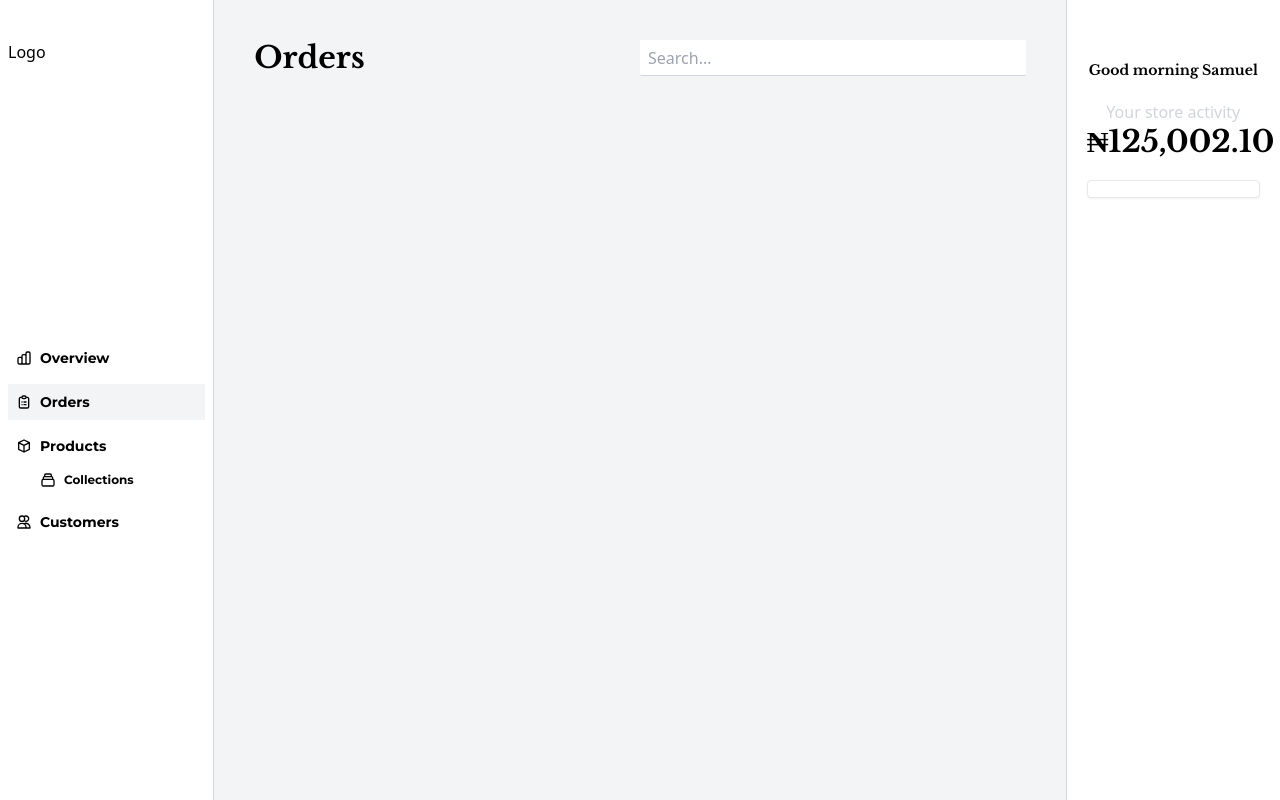
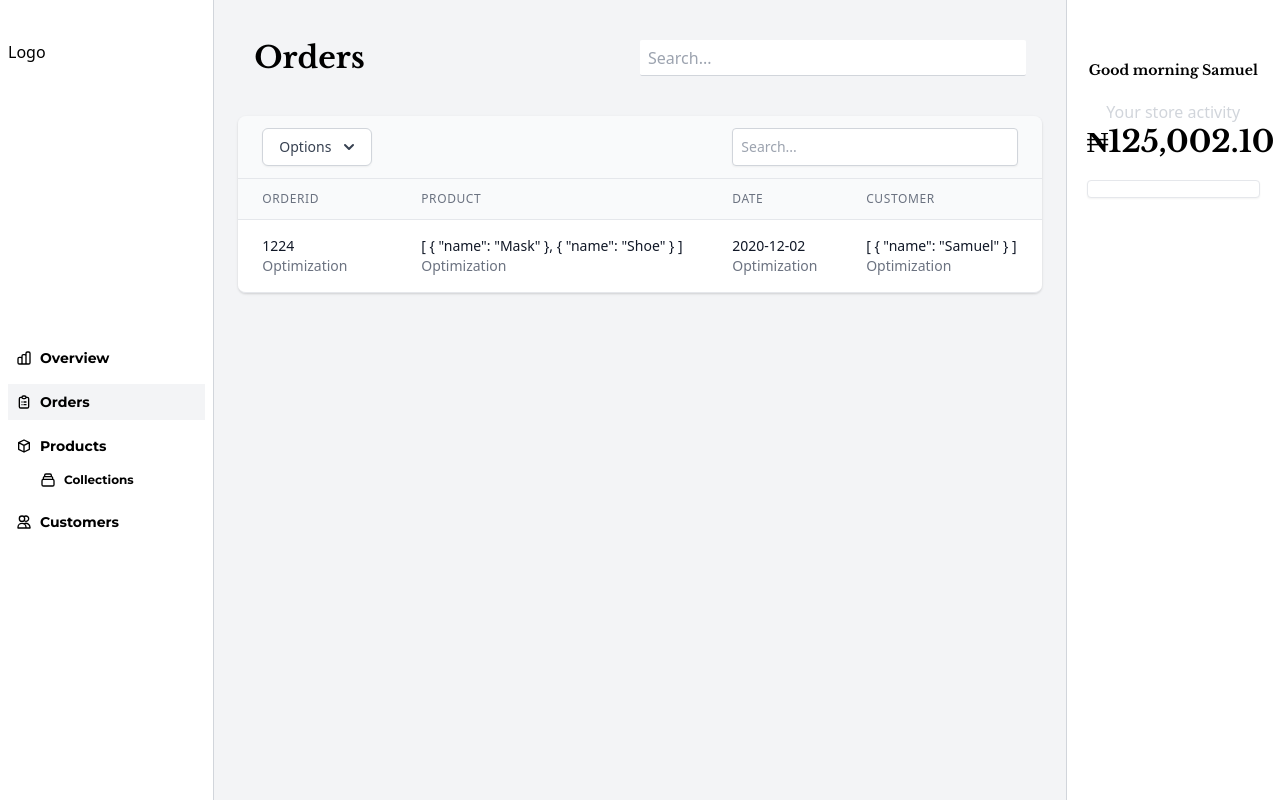
Before and after one commit to goodhands/ecommerce-admin-frontend, a Vue app: page /orders in a window 1280 px wide. Shown: the top 800 px of the page. Built offline with nearby package versions, Linux system fonts and the light colour scheme.

Commit message:
added extensible table component with TailwindCSS UI

```diff
--- /dev/null
+++ b/src/components/Menu/Select.vue
@@ -0,0 +1,54 @@
+<template>
+    <div class="relative inline-block text-left" @blur="showDropDown = false">
+        <div>
+            <button type="button" @click="showDropDown = !showDropDown"
+            class="inline-flex justify-center w-full rounded-md border border-gray-300 shadow-sm px-4 py-2 bg-white text-sm font-medium text-gray-700 hover:bg-gray-50 focus:outline-none focus:ring-2 focus:ring-offset-2 focus:ring-offset-gray-100 focus:ring-indigo-500"
+            aria-haspopup="true" aria-expanded="true">
+                Options
+                <!-- Heroicon name: chevron-down -->
+                <svg class="-mr-1 ml-2 h-5 w-5" xmlns="http://www.w3.org/2000/svg" viewBox="0 0 20 20" fill="currentColor" aria-hidden="true">
+                    <path fill-rule="evenodd" d="M5.293 7.293a1 1 0 011.414 0L10 10.586l3.293-3.293a1 1 0 111.414 1.414l-4 4a1 1 0 01-1.414 0l-4-4a1 1 0 010-1.414z" clip-rule="evenodd" />
+                </svg>
+            </button>
+        </div>
+
+        <!--
+            Dropdown panel, show/hide based on dropdown state.
+
+            Entering: "transition ease-out duration-100"
+            From: "transform opacity-0 scale-95"
+            To: "transform opacity-100 scale-100"
+            Leaving: "transition ease-in duration-75"
+            From: "transform opacity-100 scale-100"
+            To: "transform opacity-0 scale-95"
+        -->
+
+        <div v-show="showDropDown" class="origin-top-right absolute left-0 mt-2 w-56 rounded-md shadow-lg bg-white ring-1 ring-black ring-opacity-5">
+            <div class="py-1" role="menu" aria-orientation="vertical" aria-labelledby="options-menu">
+                <button class="block border-0 w-full text-left px-4 py-2 text-sm text-gray-700 hover:bg-gray-100 hover:text-gray-900"
+                        role="menuitem" @click="filter('all')">
+                    Account settings
+                </button>
+                <a href="#" class="block px-4 py-2 text-sm text-gray-700 hover:bg-gray-100 hover:text-gray-900" role="menuitem">Support</a>
+                <a href="#" class="block px-4 py-2 text-sm text-gray-700 hover:bg-gray-100 hover:text-gray-900" role="menuitem">License</a>
+                <a href="#" class="block px-4 py-2 text-sm text-gray-700 hover:bg-gray-100 hover:text-gray-900" role="menuitem">License</a>
+            </div>
+        </div>
+    </div>
+</template>
+
+<script>
+export default {
+    props: ['default', 'lists'],
+    data() {
+        return {
+            showDropDown: false,
+        }
+    },
+    methods:{
+        filter(arg){
+            this.$router.push('?sort=' + arg);
+        }
+    }
+}
+</script>
--- /dev/null
+++ b/src/components/Table/Filter.vue
@@ -0,0 +1,25 @@
+<template>
+    <input type="text" v-model="text"
+            placeholder="Search..."
+            @keyup="filter"
+            class="card w-full px-2 text-sm rounded-sm outline-none border-b-1 border-gray-300"/>
+</template>
+
+<script>
+export default {
+    name: "Filter",
+    props: ['data'],
+    data() {
+        return {
+            text:"",
+        }
+    },
+    methods:{
+        filter(){
+            //do some filtering with `text`
+            const filtered = this.data.slice(0, 1);
+            this.$emit('filtered', filtered);
+        }
+    }
+}
+</script>
--- /dev/null
+++ b/src/components/Table/Table.vue
@@ -0,0 +1,73 @@
+<template>
+    <div class="flex flex-col" @filtered="onFiltered">
+        <div class="-my-2 overflow-x-auto sm:-mx-6 lg:-mx-8">
+            <div class="py-2 h-screen align-middle inline-block min-w-full sm:px-6 lg:px-4">
+            <div class="shadow overflow-hidden border-b border-gray-200 sm:rounded-lg">
+                <table class="min-w-full divide-y divide-gray-200">
+                    <thead class="bg-gray-50">
+                        <tr>
+                            <th v-for="(option, index) in options" :key="index"
+                                scope="col"
+                                :colspan="option.colspan || 1"
+                                class="px-6 py-3 text-left text-xs font-medium text-gray-500 uppercase tracking-wider">
+                                <component :is="option.content"></component>
+                            </th>
+                        </tr>
+                    </thead>
+                    <thead class="bg-gray-50">
+                        <tr>
+                            <th scope="col"
+                                class="px-6 py-3 text-left text-xs font-medium text-gray-500 uppercase tracking-wider"
+                                v-for="(heading, index) in headings" :key="index">
+                                {{ heading.label }}
+                            </th>
+                        </tr>
+                    </thead>
+                    <tbody class="bg-white divide-y divide-gray-200">
+                        <tr v-for="(item, index) in data" :key="index">
+                            <td class="px-6 py-4 whitespace-nowrap" v-for="(heading, indices) in headings" :key="indices">
+                                <div class="text-sm text-gray-900">{{ item[heading.key] }}</div>
+                                <div class="text-sm text-gray-500">Optimization</div>
+                            </td>
+                        </tr>
+                    </tbody>
+                </table>
+            </div>
+            </div>
+        </div>
+    </div>
+</template>
+
+<script>
+import Select from '@/components/Menu/Select.vue';
+import Search from '../Search.vue';
+
+export default {
+    components:{
+        Search,
+        Select,
+    },
+    props:{
+        // lenght must match the length of headings. e.g :headings="[{colspan:1, content:'Type'}, {colspan: 1}, {colspan: 1, content: '<disha/>'}]"
+        options:{
+            type: Array,
+            required: true
+        },
+        headings:{
+            type: Array,
+            required: true
+        },
+        data:{
+            type: Array,
+            required: true
+        }
+    },
+    methods:{
+        onFiltered(value){
+            console.log("Just receieved a filtered event");
+            this.data = value;
+        }
+    },
+
+}
+</script>
--- a/src/views/Orders.vue
+++ b/src/views/Orders.vue
@@ -1,3 +1,48 @@
 <template>
-    <div></div>
+    <div class="my-10">
+        <Table :headings="headings" :options="options" :data="data">
+        </Table>
+    </div>
 </template>
+
+<script>
+import Table from '@/components/Table/Table.vue'
+import Select from '@/components/Menu/Select.vue';
+import Filter from '@/components/Table/Filter.vue';
+
+export default {
+    data() {
+        return {
+            data:[
+                { order: '1224', products: [{name: 'Mask'}, {name: 'Shoe'}], customer: [{name:'Samuel'}], created_at: '2020-12-02' }
+            ],
+            headings: [
+                {
+                    key: 'order',
+                    label: 'OrderID'
+                },
+                {
+                    key: 'products',
+                    label: 'Product'
+                },
+                {
+                    key: 'created_at',
+                    label: 'Date'
+                },
+                {
+                    key: 'customer',
+                    label: 'Customer'
+                }
+            ],
+            options:[
+                {colspan:1, content: Select},
+                {colspan: 1},
+                {colspan: 3, content: Filter}
+            ]
+        }
+    },
+    components:{
+        Table
+    }
+}
+</script>
```
